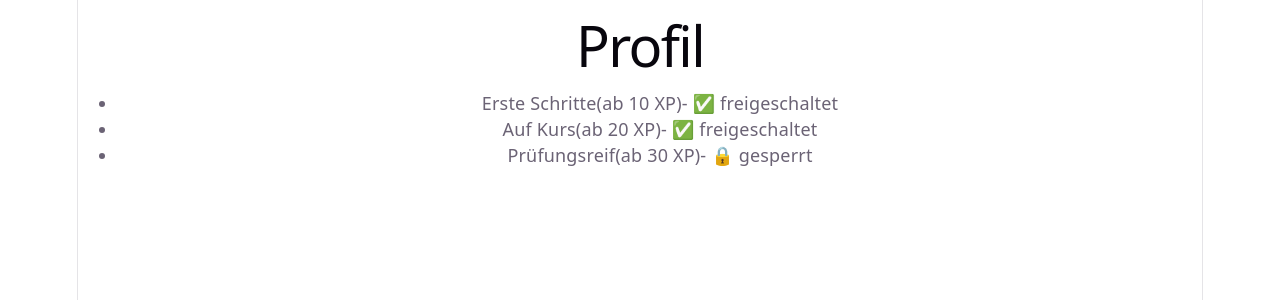
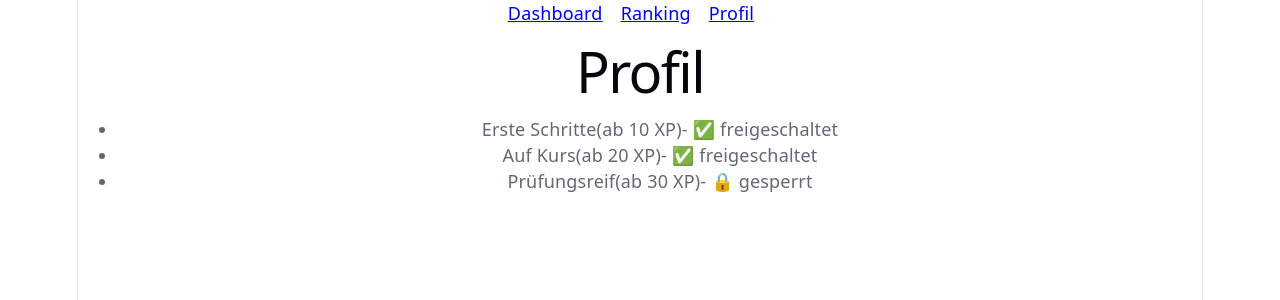
Before and after one commit to stackcraft-op/NullPointerPanic-web, a React (Vite) app: page /profil in a window 1280 px wide. Shown: the top 300 px of the page. Built offline with nearby package versions, Linux system fonts and the light colour scheme.

Commit message:
Navbar mit Navigation zwischen Seiten, Backlog-Eintrag ergänzt

```diff
--- /dev/null
+++ b/src/components/Navbar.jsx
@@ -0,0 +1,13 @@
+import { NavLink } from "react-router-dom";
+
+function Navbar(){
+    return (
+        <nav>
+            <NavLink to="/dashboard">Dashboard</NavLink>
+            <NavLink to="/ranking">Ranking</NavLink>
+            <NavLink to= "/profil">Profil</NavLink>
+        </nav>
+    )
+}
+
+export default Navbar;
--- a/src/index.css
+++ b/src/index.css
@@ -109,3 +109,6 @@ code {
   padding: 4px 8px;
   background: var(--code-bg);
 }
+nav a {
+    margin-right: 1rem;
+}
--- a/src/pages/DashboardPage.jsx
+++ b/src/pages/DashboardPage.jsx
@@ -1,8 +1,10 @@
 import XPBar from "../components/XPBar";
+import Navbar from "../components/Navbar";
 
 function DashboardPage(){
     return(
         <div>
+            <Navbar></Navbar>
             <h1>Dashboard</h1>
             <XPBar xp={30} maxXp={50} />
         </div>
--- a/src/pages/ProfilPage.jsx
+++ b/src/pages/ProfilPage.jsx
@@ -1,3 +1,5 @@
+import Navbar from "../components/Navbar";
+
 function ProfilPage(){
     const xp = 25;//test
 
@@ -9,6 +11,7 @@ function ProfilPage(){
 
     return (
         <div>
+            <Navbar></Navbar>
             <h1>
                 Profil
             </h1>
--- a/src/pages/RankingPage.jsx
+++ b/src/pages/RankingPage.jsx
@@ -1,8 +1,10 @@
 import Leaderboard from "../components/Leaderboard";
+import Navbar from "../components/Navbar";
 
 function RankingPage(){
     return(
         <div>
+            <Navbar></Navbar>
             <h1>Leaderboard</h1>
             <Leaderboard/>
         </div>
```
Also changed, not shown: 1 other file (tests, documents, lock files or other folders).
